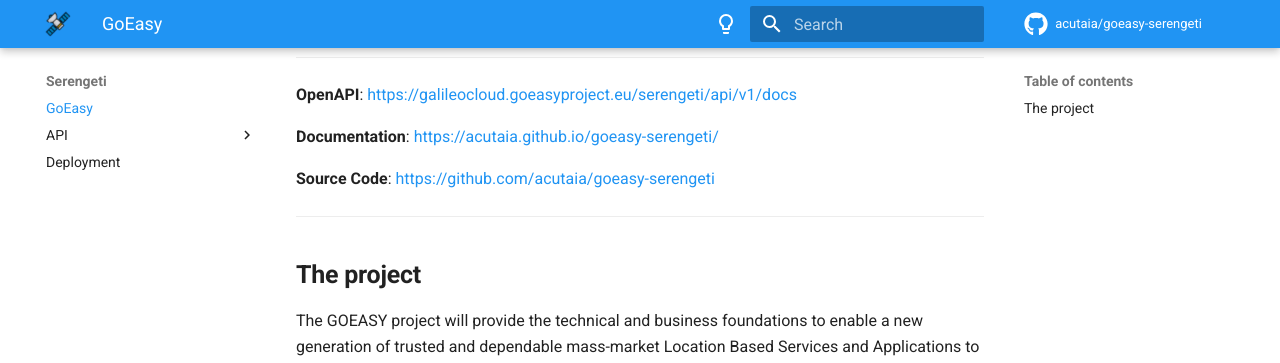
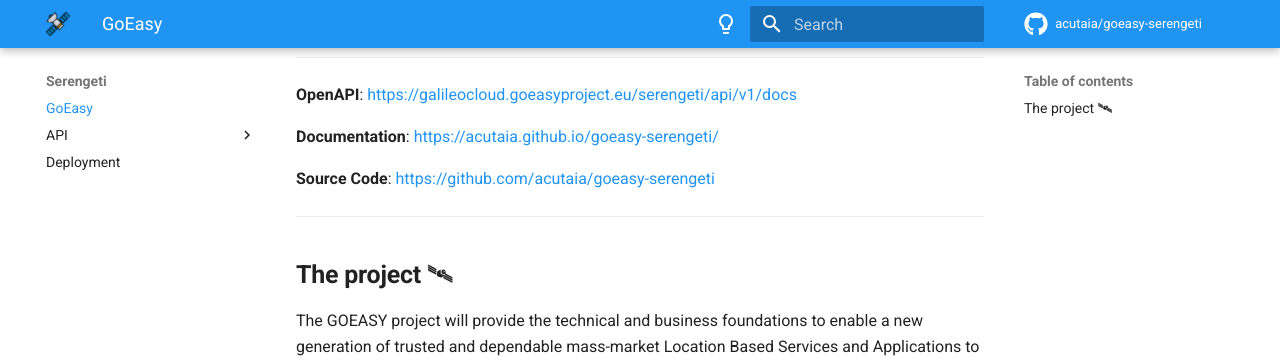
Before and after one commit to acutaia/goeasy-serengeti, an MkDocs documentation site: the page built from docs/docs/index.md, in a window 1280 px wide and 900 px high, scrolled down 395 px, cut to the strip 0-363 px from the top of the window. Built offline with MkDocs 1.6.1 and Material for MkDocs 9.7.7, drawn with Linux system fonts in a browser that asks for light colours; comment, search, counter and statistics services are not loaded; grey boxes are pictures that could not be loaded.

Commit message:
🎨 Add satellite emoji

```diff
--- a/docs/docs/index.md
+++ b/docs/docs/index.md
@@ -17,7 +17,7 @@
 
 ---
 
-## **The project**
+## **The project** 🛰
 
 The GOEASY project will provide the technical and business foundations to enable a new generation of trusted and dependable mass-market Location Based Services and Applications to engage, stimulate and reward citizens for more sustainable behaviours and healthier choices.
 
```
Also changed, not shown: README.md.
